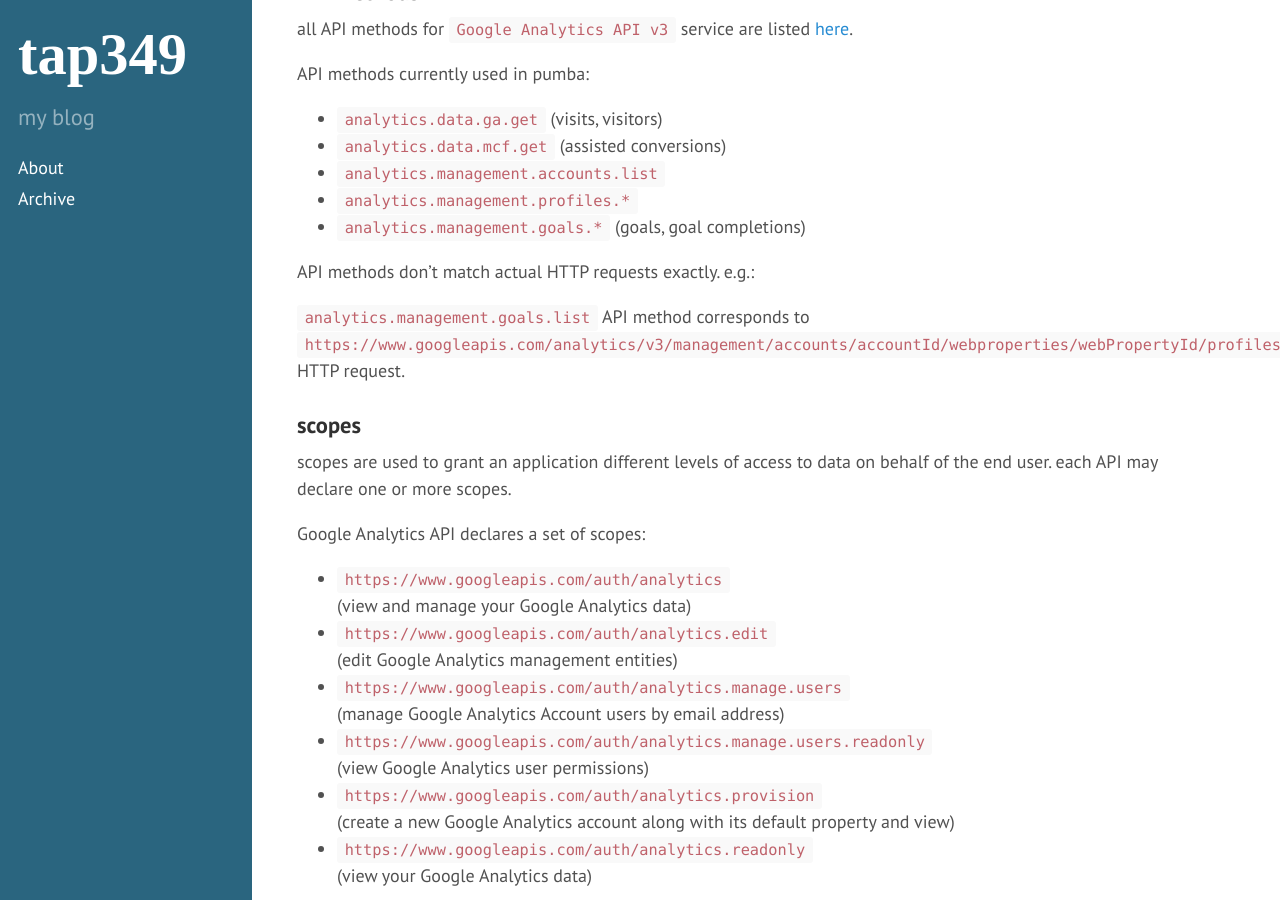
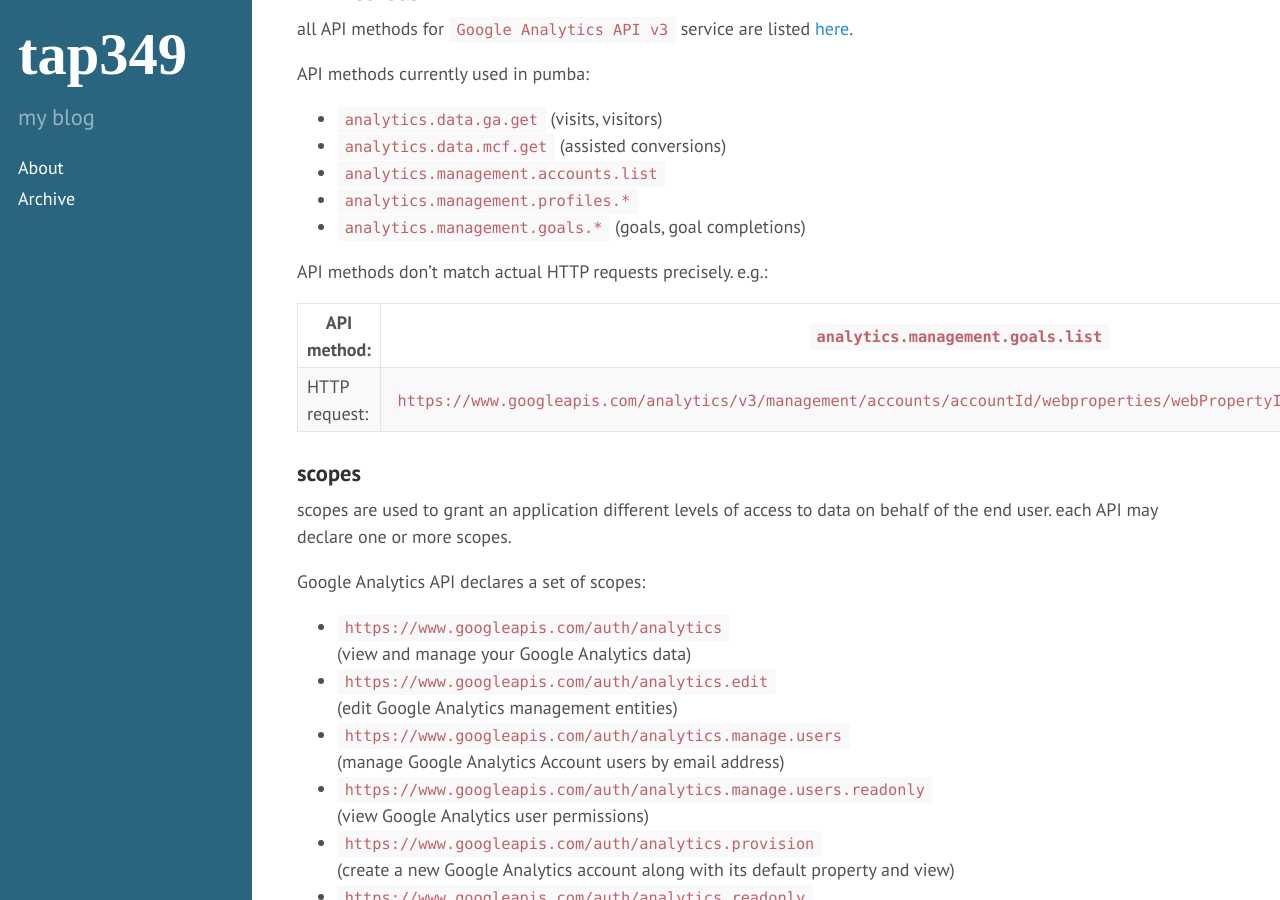
Before and after one commit to tap349/tap349.github.io, a Jekyll site: the page built from _posts/2016-03-16-GA-demystified.md, in a window 1280 px wide and 900 px high, scrolled down 2595 px. Built offline with Jekyll 4.4.1, drawn with Linux system fonts in a browser that asks for light colours.

Commit message:
update 2016-05-13_03:03:27

```diff
--- a/_posts/2016-03-16-GA-demystified.md
+++ b/_posts/2016-03-16-GA-demystified.md
@@ -112,11 +112,11 @@
 - `analytics.management.profiles.*`
 - `analytics.management.goals.*` (goals, goal completions)
 
-API methods don't match actual HTTP requests exactly. e.g.:
+API methods don't match actual HTTP requests precisely. e.g.:
 
-`analytics.management.goals.list` API method corresponds to
-`https://www.googleapis.com/analytics/v3/management/accounts/accountId/webproperties/webPropertyId/profiles/profileId/goals`
-HTTP request.
+API method:   | `analytics.management.goals.list`
+--------------|-------------------------------------------------------------------
+HTTP request: | `https://www.googleapis.com/analytics/v3/management/accounts/accountId/webproperties/webPropertyId/profiles/profileId/goals`
 
 ### scopes
 
```
